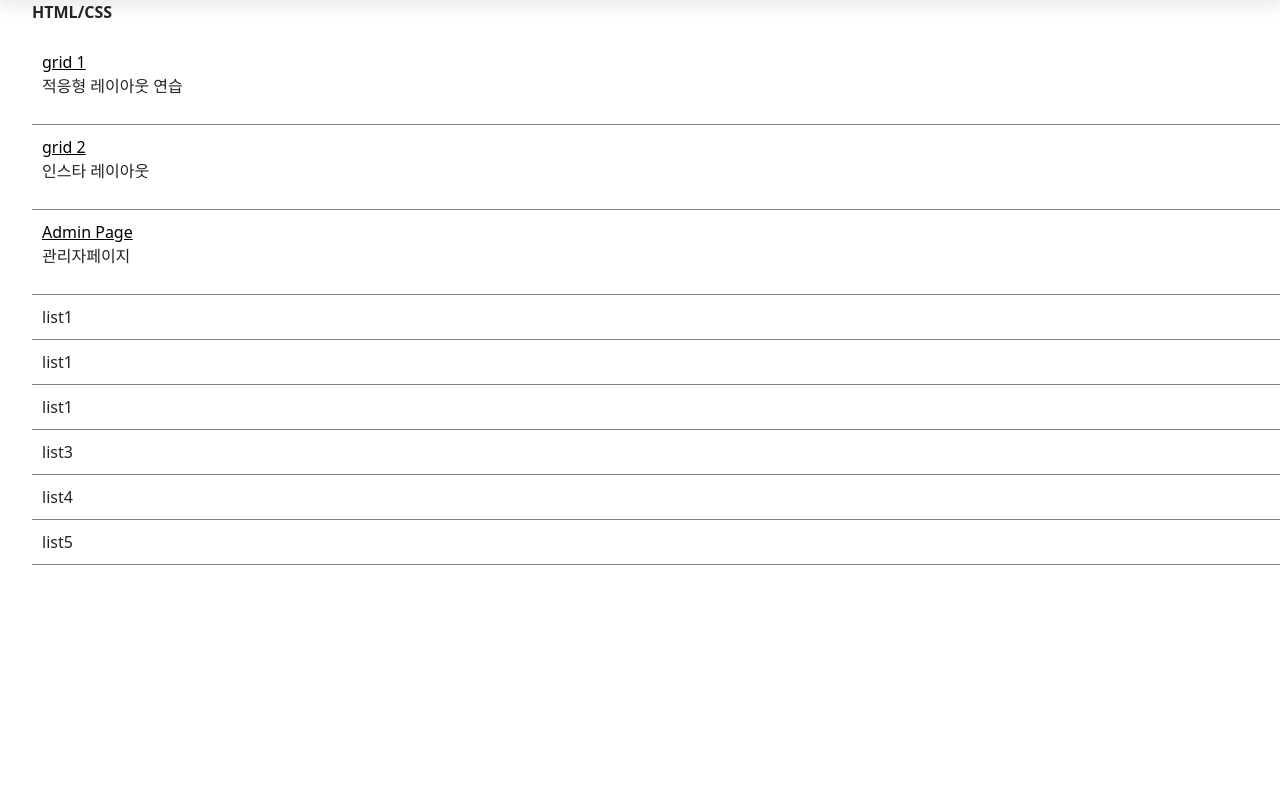
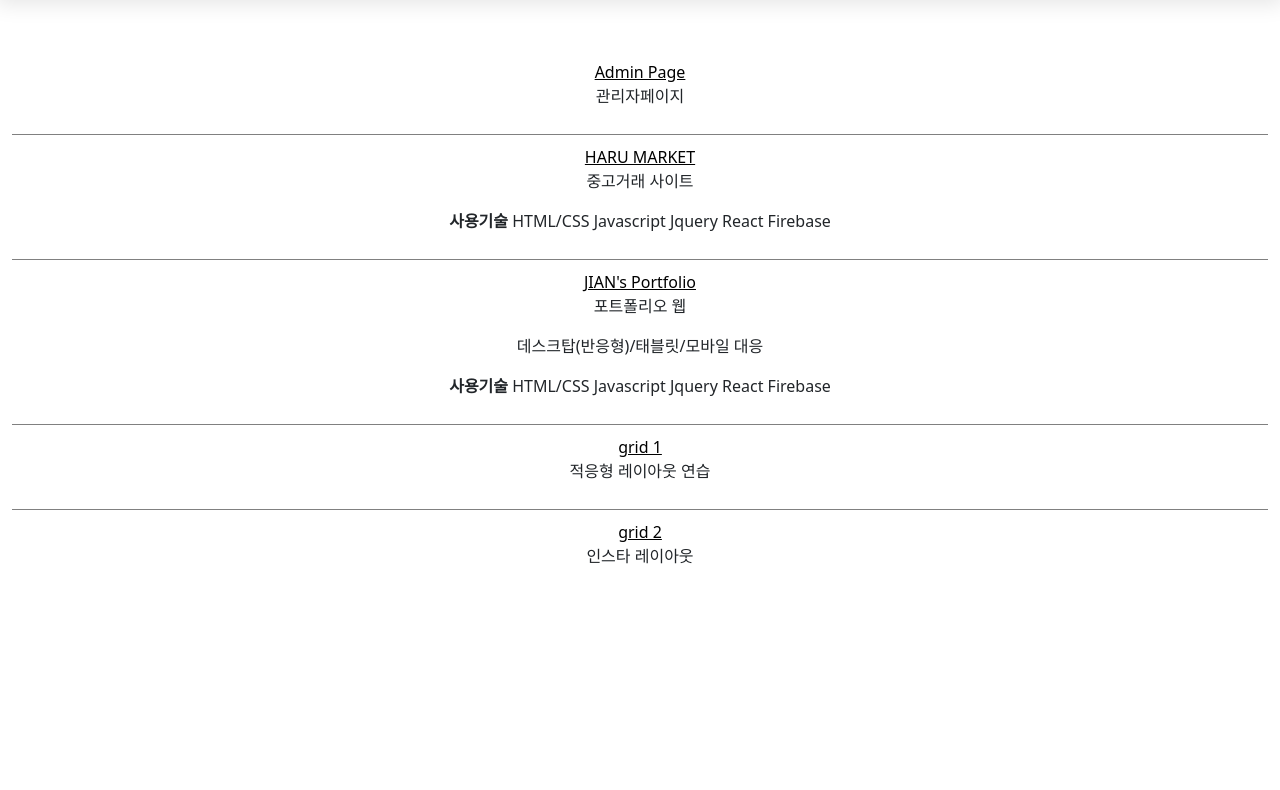
Before and after one commit to JIAN1119/JIAN1119.github.io, a plain HTML site: page index.html in a window 1280 px wide. Shown: the part 60-850 px from the top of the page. Before the commit the page ends 800 px from the top, so only its background shows below. Drawn offline with nearby package versions, Linux system fonts and the light colour scheme.

Commit message:
index 레이아웃 수정, 포폴 목록 추가

```diff
--- a/css/index.scss
+++ b/css/index.scss
@@ -13,10 +13,34 @@ a {
   color: black !important;
 }
 
+body {
+  // background-color: black;
+}
+
+.container-fluid {
+  padding-top: 50px;
+  padding: 50px;
+  // background-color: rgb(229, 229, 229);
+  min-height: 100vh;
+}
+
 ul {
+  text-align: center;
+  // border: 1px solid rgb(195, 195, 195);
+  max-width: 600px;
   li {
+    left: 0;
+
+    right: 0;
+    margin: auto;
+    // width: 90%;
     padding: 10px;
+    background-color: white;
     border-bottom: 1px solid grey;
+
+    &:last-child {
+      border: none;
+    }
   }
 }
 
--- a/index.html
+++ b/index.html
@@ -10,10 +10,27 @@
   </head>
   <body>
     <header>
-      <p class="fs-4 fw-bold text-white">JIAN's Devlog</p>
+      <p class="fs-4 fw-bold text-white text-center">JIAN's Devlog</p>
     </header>
+    <div class="container-fluid">
+      <div class="row">
+        <!-- <div class="col"> -->
           <ul>
-      <p class="fs-6 fw-bold">HTML/CSS</p>
+            <li>
+              <a href="./htmlcss/admin/admin.html">Admin Page</a>
+              <p>관리자페이지</p>
+            </li>
+            <li>
+              <a href="https://haruharu.shop/">HARU MARKET</a>
+              <p>중고거래 사이트</p>
+              <p><b>사용기술 </b>HTML/CSS Javascript Jquery React Firebase</p>
+            </li>
+            <li>
+              <a href="https://jians009.github.io/">JIAN's Portfolio</a>
+              <p>포트폴리오 웹</p>
+              <p>데스크탑(반응형)/태블릿/모바일 대응</p>
+              <p><b>사용기술 </b>HTML/CSS Javascript Jquery React Firebase</p>
+            </li>
             <li>
               <a href="./htmlcss/grid/grid.html"> grid 1</a>
               <p>적응형 레이아웃 연습</p>
@@ -22,17 +39,11 @@
               <a href="./htmlcss/grid/grid-2.html"> grid 2</a>
               <p>인스타 레이아웃</p>
             </li>
-      <li>
-        <a href="./htmlcss/admin/admin.html">Admin Page</a>
-        <p>관리자페이지</p>
-      </li>
-      <li>list1</li>
-      <li>list1</li>
-      <li>list1</li>
-      <li>list3</li>
-      <li>list4</li>
-      <li>list5</li>
           </ul>
+        </div>
+      </div>
+    </div>
+
     <script src="https://cdn.jsdelivr.net/npm/bootstrap@5.2.3/dist/js/bootstrap.bundle.min.js" integrity="sha384-kenU1KFdBIe4zVF0s0G1M5b4hcpxyD9F7jL+jjXkk+Q2h455rYXK/7HAuoJl+0I4" crossorigin="anonymous"></script>
   </body>
 </html>
```
Also changed, not shown: css/index.css, 1 other file. Lines whose indentation alone changed are shown as unchanged.
